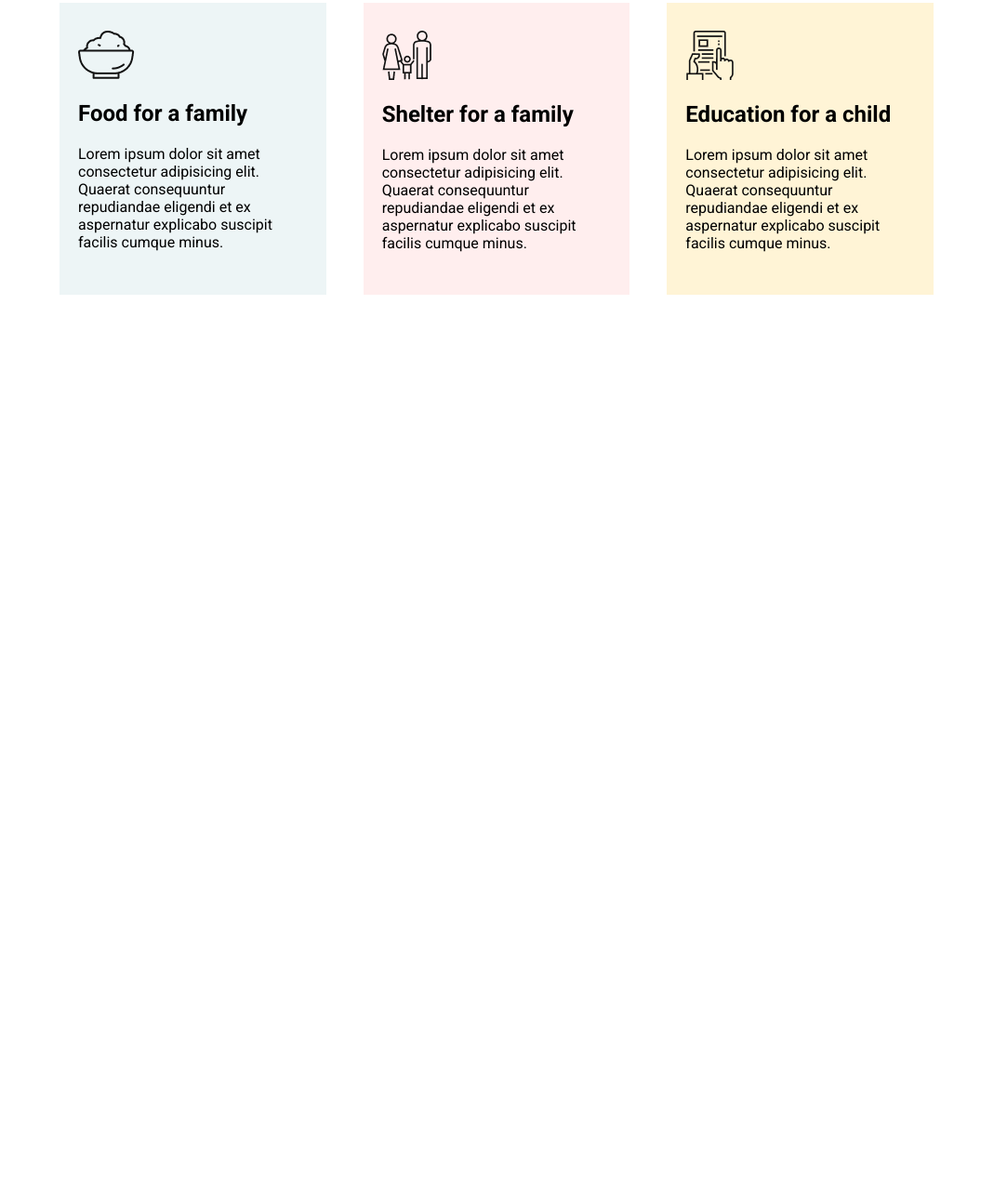
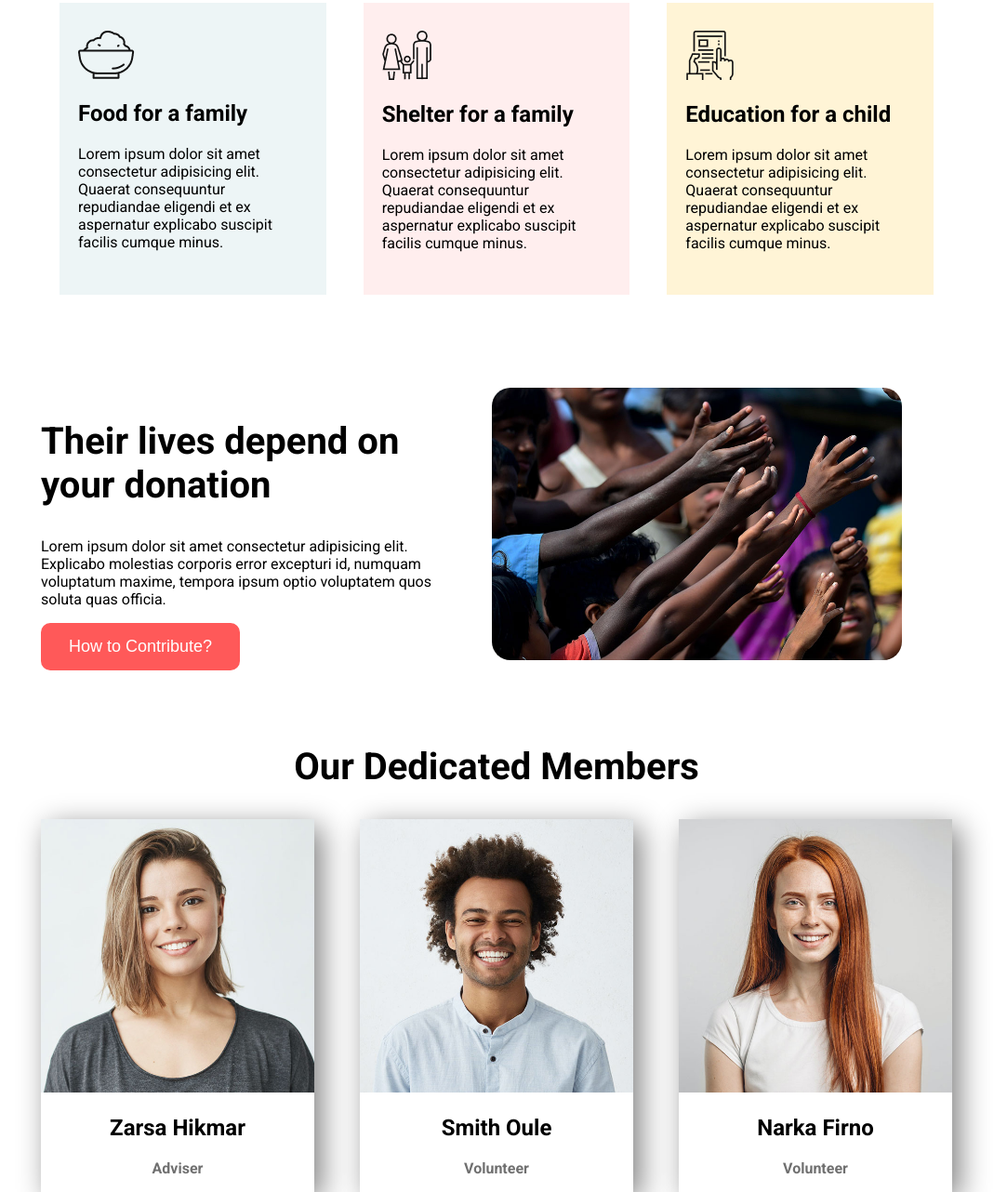
Before and after one commit to Ankan112/donate-now, a plain HTML site: page index.html in a window 1280 px wide. Shown: the part 1525-2807 px from the top of the page at 93% size, without its empty margins (106-1189 px from the left). Before the commit the page ends 1842 px from the top, so only its background shows below. Drawn offline with Linux system fonts and the light colour scheme.

Commit message:
member section added

```diff
--- a/index.html
+++ b/index.html
@@ -78,9 +78,43 @@
             </div>
         </div>
     </section>
-    <section>
+    <section class="container">
+        <div class="fourth-section">
+            <div class="half-width">
+                <h1>Their lives depend on
+                    your donation</h1>
+                <p>Lorem ipsum dolor sit amet consectetur adipisicing elit. Explicabo molestias corporis error excepturi
+                    id, numquam voluptatum maxime, tempora ipsum optio voluptatem quos soluta quas officia.</p>
+                <button class="btn">How to Contribute?</button>
+            </div>
+            <div class="half-width">
+                <img src="images/donation13.jpg" alt="">
+            </div>
+        </div>
+    </section>
+    <section class="container">
+        <div class="members-section">
+            <h1 class="section-title">Our Dedicated Members</h1>
+            <div class="all-members">
+                <div class="single-member">
+                    <img src="images/personal-7.jpg" alt="">
+                    <h2>Zarsa Hikmar</h2>
+                    <p>Adviser</p>
+                </div>
+                <div class="single-member">
+                    <img src="images/personal-8.jpg" alt="">
+                    <h2>Smith Oule</h2>
+                    <p>Volunteer</p>
+                </div>
+                <div class="single-member">
+                    <img src="images/personal-5.jpg" alt="">
+                    <h2>Narka Firno</h2>
+                    <p>Volunteer</p>
+                </div>
+            </div>
+        </div>
+    </section>
 
-    </section>
 </body>
 
 </html>
--- a/style.css
+++ b/style.css
@@ -114,3 +114,46 @@ hr {
 #education {
     background-color: #FFF4D6;
 }
+
+.fourth-section {
+    display: flex;
+    margin-top: 100px;
+}
+
+.half-width {
+    width: 45%;
+    /* margin-left: 5%; */
+}
+
+.half-width h1 {
+    font-size: 40px;
+}
+
+.half-width img {
+    width: 100%;
+    margin-left: 10%;
+    border-radius: 20px;
+}
+
+.members-section {
+    text-align: center;
+}
+
+.all-members {
+    display: flex;
+    justify-content: space-between;
+}
+
+.single-member {
+    width: 30%;
+    box-shadow: 8px 8px 30px gray;
+}
+
+.single-member img {
+    width: 100%;
+}
+
+.single-member p {
+    font-weight: bold;
+    color: #707070;
+}
```
Also changed, not shown: images/personal-5.jpg (added), images/personal-7.jpg (added), images/personal-8.jpg (added).
